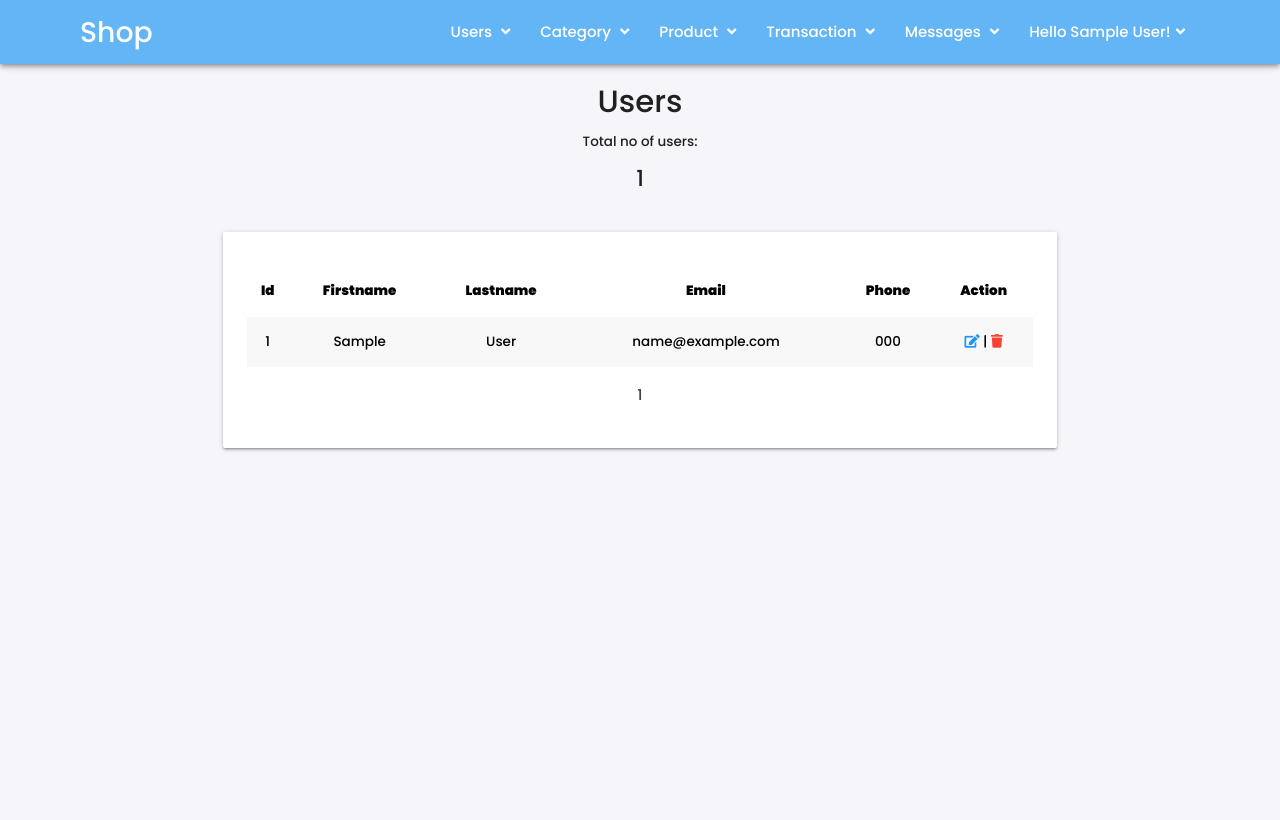
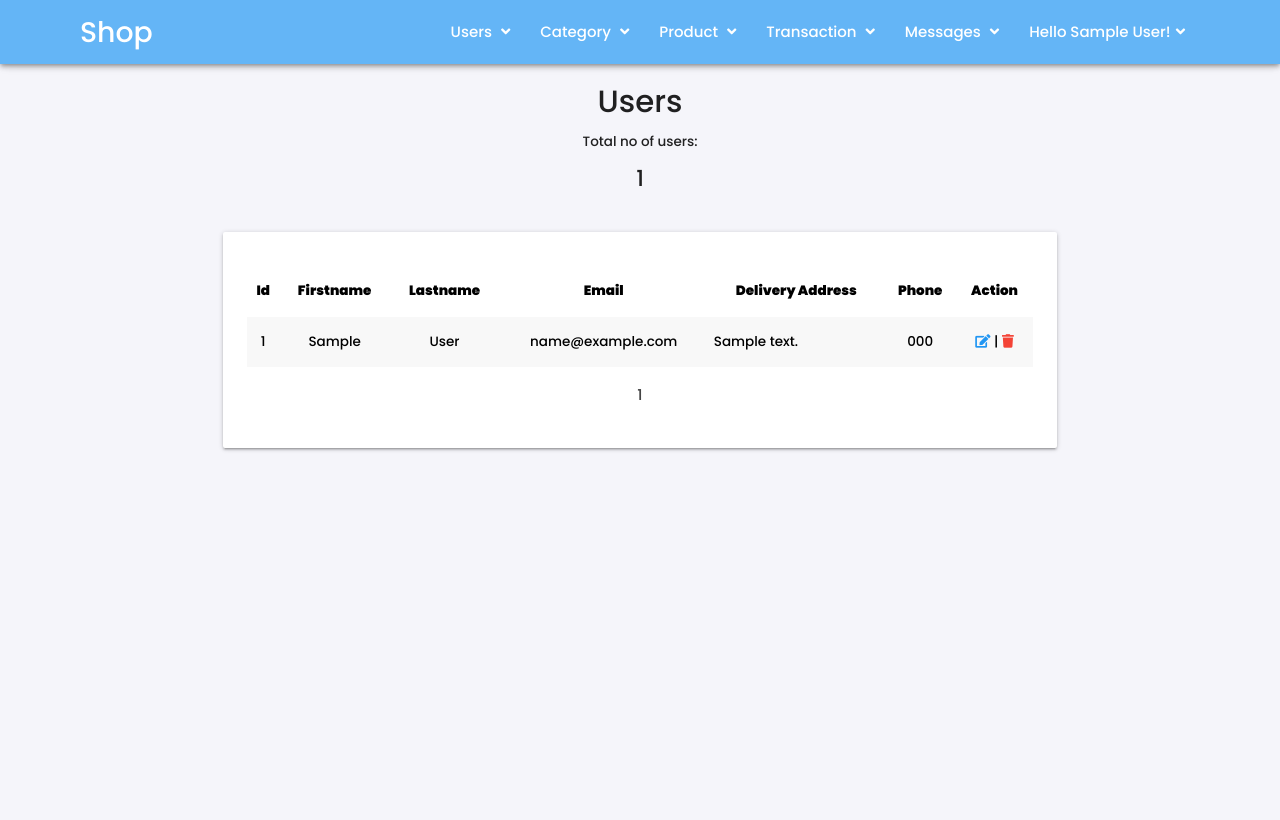
Before and after one commit to parthpanchal5/sdssds, a PHP site: page /admin/view_user.php in a window 1280 px wide. Shown: the top 820 px of the page. Run offline with PHP 8.4, Linux system fonts and the light colour scheme; the visitor is signed in with stand-in values (Sample User, id 1); tables that the repository leaves empty or names only in its code hold one stand-in row (values such as "Sample post"); some libraries are stand-ins or nearby versions.

Commit message:
small tweaks

```diff
--- a/admin/view_user.php
+++ b/admin/view_user.php
@@ -62,13 +62,14 @@
     <div class="col s12 m12 l8 black-text" id="content">
       <div class="card hoverable">
         <div class="card-content">
-          <table class="highlight animated fadeIn striped responsive-table black-text center-align" style="margin-top: 10px;"  id="searchTable">
+          <table class="highlight animated fadeIn striped responsive-table black-text" style="margin-top: 10px;"  id="searchTable">
           <thead>
             <tr>
               <th>Id</th>
               <th>Firstname</th>
               <th>Lastname</th>
               <th>Email</th>
+              <th>Delivery Address</th>
               <th>Phone</th>
               <th>Action</th>
             </tr>
@@ -80,6 +81,7 @@
               <td><?php echo $row['firstname']; ?></td>
               <td><?php echo $row['lastname']; ?></td>
               <td><?php echo $row['email']; ?></td>
+              <td class="left-align"><?php echo $row['address']; ?></td>
               <td><?php echo $row['phone']; ?></td>
               <td>
                 <a href="edit_user.php?edit=<?php echo $row['user_id']; ?>" class="blue-text"><i class="fa fa-edit"></i></a> |
```
